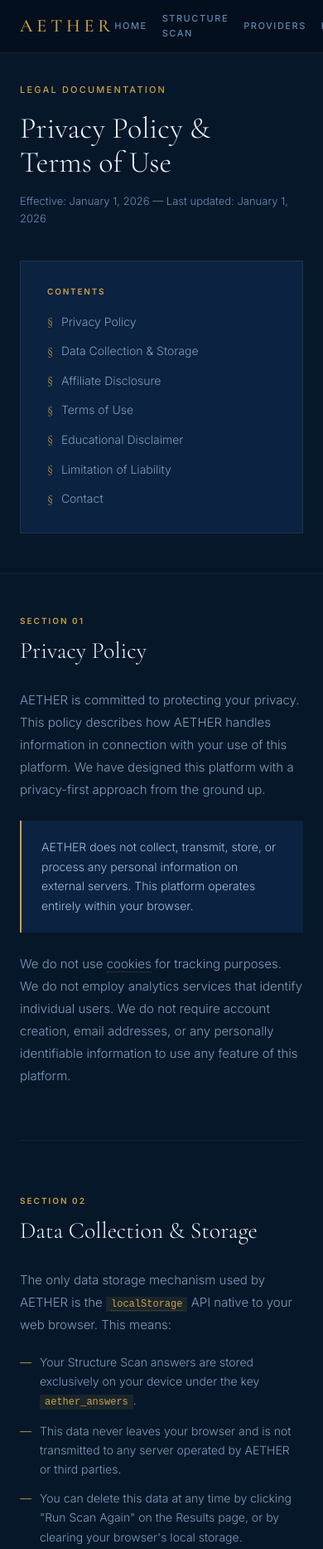
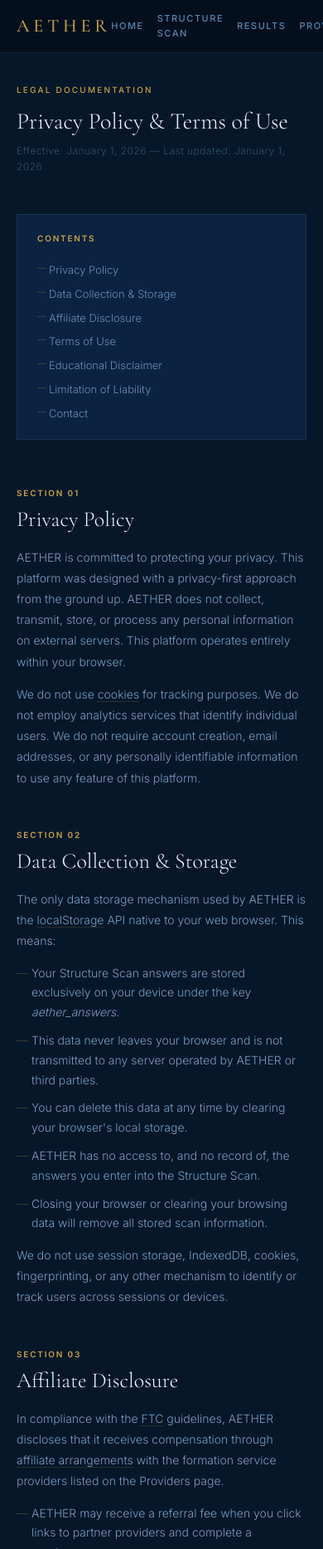
Before and after one commit to TheStrategicOperator/aether-v2-prototype, a website: page legal.html in a window 390 px wide. Shown: the top 1867 px of the page at 83% size. Drawn offline with nearby package versions, Linux system fonts and the light colour scheme.

Commit message:
Update legal.html

```diff
--- a/legal.html
+++ b/legal.html
@@ -2,63 +2,51 @@
 <html lang="en">
 <head>
 <meta charset="UTF-8">
+<meta name="theme-color" content="#061729">
 <meta name="viewport" content="width=device-width, initial-scale=1.0">
-<meta name="theme-color" content="#061729">
-<title>AETHER — Privacy Policy & Terms of Use</title>
+<title>AETHER — Privacy Policy &amp; Terms</title>
 <link rel="preconnect" href="https://fonts.googleapis.com">
 <link rel="preconnect" href="https://fonts.gstatic.com" crossorigin>
 <link href="https://fonts.googleapis.com/css2?family=Cormorant+Garamond:ital,wght@0,300;0,400;0,500;0,600;1,300;1,400&family=Inter:wght@300;400;500;600&display=swap" rel="stylesheet">
 <style>
+html{background:#061729!important;}
 *,*::before,*::after{box-sizing:border-box;margin:0;padding:0;}
-html{background:#061729!important;}
 body{background:#061729!important;color:#C8DEFF;font-family:'Inter',sans-serif;font-weight:300;line-height:1.6;min-height:100vh;display:flex;flex-direction:column;}
 header{position:fixed;top:0;left:0;right:0;z-index:100;padding:0 48px;height:64px;display:flex;align-items:center;justify-content:space-between;background:#040F1E!important;border-bottom:1px solid rgba(255,255,255,0.07);}
 .logo{font-family:'Cormorant Garamond',serif;font-size:22px;font-weight:500;letter-spacing:0.22em;color:#C9A14A;text-decoration:none;text-transform:uppercase;}
-nav{display:flex;gap:32px;align-items:center;}
+nav{display:flex;gap:28px;align-items:center;}
 nav a{font-size:11px;font-weight:500;letter-spacing:0.14em;text-transform:uppercase;color:#5A88B0;text-decoration:none;transition:color 0.2s;}
 nav a:hover,nav a.active{color:#C9A14A;}
-/* TOOLTIPS */
 .tt{position:relative;display:inline;border-bottom:1px dotted rgba(201,161,74,0.35);color:inherit;cursor:help;white-space:nowrap;}
 .tt-box{display:none;position:absolute;bottom:calc(100% + 8px);left:50%;transform:translateX(-50%);width:240px;padding:10px 14px;background:#0B2240!important;border:1px solid rgba(201,161,74,0.35);color:#C8DEFF;font-family:'Inter',sans-serif;font-size:12px;font-weight:300;line-height:1.5;z-index:999;pointer-events:none;text-align:left;white-space:normal;}
 .tt-box::after{content:'';position:absolute;top:100%;left:50%;transform:translateX(-50%);border:5px solid transparent;border-top-color:#0B2240;}
-.tt-box::before{content:'';position:absolute;top:100%;left:50%;transform:translateX(-50%);border:6px solid transparent;border-top-color:rgba(201,161,74,0.35);margin-top:1px;}
 .tt.active .tt-box,.tt:hover .tt-box{display:block;}
 .tt-label{font-size:10px;font-weight:600;letter-spacing:0.14em;text-transform:uppercase;color:#C9A14A;display:block;margin-bottom:4px;}
-@media(max-width:500px){.tt-box{left:-20px;transform:none;width:210px;}}
-/* PAGE */
-.page-hero{padding:120px 80px 60px;background:#061729!important;border-bottom:1px solid rgba(255,255,255,0.06);}
-.page-eyebrow{font-size:11px;font-weight:500;letter-spacing:0.2em;text-transform:uppercase;color:#C9A14A;margin-bottom:16px;}
-.page-title{font-family:'Cormorant Garamond',serif;font-size:clamp(36px,4vw,56px);font-weight:300;line-height:1.15;color:#EEF6FF;margin-bottom:16px;}
-.page-date{font-size:13px;color:#6A90B8;}
-.toc-box{margin:40px 0 0;padding:28px 32px;background:#0B2240!important;border:1px solid rgba(255,255,255,0.07);}
-.toc-label{font-size:10px;font-weight:600;letter-spacing:0.18em;text-transform:uppercase;color:#C9A14A;margin-bottom:16px;}
-.toc-list{list-style:none;display:flex;flex-direction:column;gap:10px;}
-.toc-list li{display:flex;align-items:center;gap:10px;font-size:14px;color:#7A9EC0;}
-.toc-list li::before{content:'§';color:#C9A14A;font-family:'Cormorant Garamond',serif;font-size:16px;}
-.toc-list a{color:#7A9EC0;text-decoration:none;transition:color 0.2s;}
-.toc-list a:hover{color:#C9A14A;}
-.legal-content{flex:1;padding:80px;background:#061729!important;}
-.legal-section{max-width:760px;margin:0 auto 64px;padding-bottom:64px;border-bottom:1px solid rgba(255,255,255,0.06);}
-.legal-section:last-child{border-bottom:none;}
-.section-num{font-size:10px;font-weight:600;letter-spacing:0.2em;text-transform:uppercase;color:#C9A14A;margin-bottom:12px;}
-.section-heading{font-family:'Cormorant Garamond',serif;font-size:clamp(28px,3vw,42px);font-weight:300;line-height:1.2;color:#EEF6FF;margin-bottom:28px;}
-.legal-body{font-size:15px;color:#7A9EC0;line-height:1.8;}
-.legal-body p{margin-bottom:20px;}
-.legal-body p:last-child{margin-bottom:0;}
-.highlight-box{margin:24px 0;padding:20px 24px;background:#0B2240!important;border-left:2px solid #C9A14A;}
-.highlight-box p{font-size:14px;color:#A0C0E0;line-height:1.7;margin-bottom:0;}
-.legal-list{list-style:none;margin:20px 0;display:flex;flex-direction:column;gap:12px;}
-.legal-list li{font-size:14px;color:#7A9EC0;padding-left:24px;position:relative;line-height:1.65;}
-.legal-list li::before{content:'—';position:absolute;left:0;color:#C9A14A;}
-.code-tag{font-family:monospace;font-size:12px;color:#C9A14A;background:rgba(201,161,74,0.1);padding:2px 6px;}
-.contact-box{padding:28px 32px;background:#0B2240!important;border:1px solid rgba(255,255,255,0.07);margin-top:24px;}
-.contact-label{font-size:10px;font-weight:600;letter-spacing:0.18em;text-transform:uppercase;color:#C9A14A;margin-bottom:16px;}
-.contact-body{font-size:14px;color:#7A9EC0;line-height:1.9;}
-footer{padding:32px 80px;background:#030C17!important;border-top:1px solid rgba(255,255,255,0.06);display:flex;align-items:center;justify-content:space-between;}
+.legal-wrap{max-width:740px;margin:0 auto;padding:120px 40px 80px;flex:1;}
+.legal-eyebrow{font-size:10px;font-weight:500;letter-spacing:0.22em;text-transform:uppercase;color:#C9A14A;margin-bottom:14px;}
+.legal-title{font-family:'Cormorant Garamond',serif;font-size:clamp(28px,4vw,44px);font-weight:300;line-height:1.2;color:#EEF6FF;margin-bottom:8px;}
+.legal-date{font-size:12px;color:#304F6A;margin-bottom:48px;letter-spacing:0.04em;}
+.legal-toc{list-style:none;display:flex;flex-direction:column;gap:8px;margin-bottom:56px;padding:20px 24px;background:#0B2240!important;border:1px solid rgba(255,255,255,0.07);}
+.legal-toc-label{font-size:10px;font-weight:600;letter-spacing:0.18em;text-transform:uppercase;color:#C9A14A;margin-bottom:12px;}
+.legal-toc a{font-size:13px;color:#6A90B8;text-decoration:none;padding-left:14px;position:relative;}
+.legal-toc a::before{content:'\2014';position:absolute;left:0;color:rgba(201,161,74,0.35);font-size:11px;}
+.legal-toc a:hover{color:#C9A14A;}
+.legal-section{margin-bottom:48px;}
+.section-label{font-size:10px;font-weight:600;letter-spacing:0.18em;text-transform:uppercase;color:#C9A14A;margin-bottom:8px;}
+.section-heading{font-family:'Cormorant Garamond',serif;font-size:26px;font-weight:300;color:#EEF6FF;margin-bottom:18px;line-height:1.2;}
+.legal-text{font-size:14px;color:#7A9EC0;line-height:1.8;margin-bottom:14px;}
+.legal-text:last-child{margin-bottom:0;}
+.legal-list{list-style:none;display:flex;flex-direction:column;gap:10px;margin-bottom:14px;}
+.legal-list li{font-size:14px;color:#7A9EC0;padding-left:18px;position:relative;line-height:1.7;}
+.legal-list li::before{content:'\2014';position:absolute;left:0;color:rgba(201,161,74,0.35);}
+.contact-block{padding:24px 28px;background:#0A1F38!important;border:1px solid rgba(201,161,74,0.18);margin-top:16px;}
+.contact-label{font-size:10px;font-weight:600;letter-spacing:0.18em;text-transform:uppercase;color:#C9A14A;margin-bottom:12px;}
+.contact-text{font-size:14px;color:#7A9EC0;line-height:1.8;}
+footer{padding:28px 80px;background:#030C17!important;border-top:1px solid rgba(255,255,255,0.06);display:flex;align-items:center;justify-content:space-between;}
 .footer-copy{font-size:12px;color:#304F6A;letter-spacing:0.06em;}
-.footer-link{font-size:12px;color:#304F6A;text-decoration:none;letter-spacing:0.06em;transition:color 0.2s;}
+.footer-link{font-size:12px;color:#304F6A;text-decoration:none;}
 .footer-link:hover{color:#C9A14A;}
-@media(max-width:768px){header{padding:0 24px;}nav{gap:18px;}.page-hero{padding:100px 24px 48px;}.legal-content{padding:48px 24px;}footer{padding:24px;flex-direction:column;gap:12px;text-align:center;}}
+@media(max-width:768px){header{padding:0 20px;}nav{gap:16px;}.legal-wrap{padding:100px 20px 60px;}footer{padding:20px;flex-direction:column;gap:10px;text-align:center;}}
 </style>
 </head>
 <body>
@@ -67,115 +55,104 @@ footer{padding:32px 80px;background:#030C17!important;border-top:1px solid rgba(
   <nav>
     <a href="index.html">Home</a>
     <a href="scan.html">Structure Scan</a>
+    <a href="results.html">Results</a>
     <a href="partners.html">Providers</a>
-    <a href="results.html">Results</a>
-    <a href="legal.html">Legal</a>
+    <a href="legal.html" class="active">Legal</a>
   </nav>
 </header>
-<div class="page-hero">
-  <p class="page-eyebrow">Legal Documentation</p>
-  <h1 class="page-title">Privacy Policy &amp;<br>Terms of Use</h1>
-  <p class="page-date">Effective: January 1, 2026 — Last updated: January 1, 2026</p>
-  <div class="toc-box">
-    <div class="toc-label">Contents</div>
-    <ul class="toc-list">
-      <li><a href="#s01">Privacy Policy</a></li>
-      <li><a href="#s02">Data Collection &amp; Storage</a></li>
-      <li><a href="#s03">Affiliate Disclosure</a></li>
-      <li><a href="#s04">Terms of Use</a></li>
-      <li><a href="#s05">Educational Disclaimer</a></li>
-      <li><a href="#s06">Limitation of Liability</a></li>
-      <li><a href="#s07">Contact</a></li>
-    </ul>
+
+<div class="legal-wrap">
+  <p class="legal-eyebrow">Legal Documentation</p>
+  <h1 class="legal-title">Privacy Policy &amp; Terms of Use</h1>
+  <p class="legal-date">Effective: January 1, 2026 &mdash; Last updated: January 1, 2026</p>
+
+  <div class="legal-toc">
+    <div class="legal-toc-label">Contents</div>
+    <a href="#s01">Privacy Policy</a>
+    <a href="#s02">Data Collection &amp; Storage</a>
+    <a href="#s03">Affiliate Disclosure</a>
+    <a href="#s04">Terms of Use</a>
+    <a href="#s05">Educational Disclaimer</a>
+    <a href="#s06">Limitation of Liability</a>
+    <a href="#s07">Contact</a>
   </div>
+
+  <div class="legal-section" id="s01">
+    <p class="section-label">Section 01</p>
+    <h2 class="section-heading">Privacy Policy</h2>
+    <p class="legal-text">AETHER is committed to protecting your privacy. This platform was designed with a privacy-first approach from the ground up. AETHER does not collect, transmit, store, or process any personal information on external servers. This platform operates entirely within your browser.</p>
+    <p class="legal-text">We do not use <span class="tt">cookies<span class="tt-box"><span class="tt-label">Cookies</span>Small files websites store in your browser to track your activity across sessions or sites. Many sites use them for advertising or analytics. AETHER uses none.</span></span> for tracking purposes. We do not employ analytics services that identify individual users. We do not require account creation, email addresses, or any personally identifiable information to use any feature of this platform.</p>
   </div>
-<div class="legal-content">
-  <div class="legal-section" id="s01">
-    <div class="section-num">Section 01</div>
-    <h2 class="section-heading">Privacy Policy</h2>
-    <div class="legal-body">
-      <p>AETHER is committed to protecting your privacy. This policy describes how AETHER handles information in connection with your use of this platform. We have designed this platform with a privacy-first approach from the ground up.</p>
-      <div class="highlight-box"><p>AETHER does not collect, transmit, store, or process any personal information on external servers. This platform operates entirely within your browser.</p></div>
-      <p>We do not use <span class="tt">cookies<span class="tt-box"><span class="tt-label">Cookies</span>Small files websites store in your browser to track your activity across sessions or sites. Many sites use them for advertising or analytics. AETHER uses none of these.</span></span> for tracking purposes. We do not employ analytics services that identify individual users. We do not require account creation, email addresses, or any personally identifiable information to use any feature of this platform.</p>
-    </div>
-  </div>
+
   <div class="legal-section" id="s02">
-    <div class="section-num">Section 02</div>
+    <p class="section-label">Section 02</p>
     <h2 class="section-heading">Data Collection &amp; Storage</h2>
-    <div class="legal-body">
-      <p>The only data storage mechanism used by AETHER is the <span class="code-tag"><span class="tt">localStorage<span class="tt-box"><span class="tt-label">localStorage</span>A browser feature that stores small amounts of data directly on your device — not on any server. It only exists in your browser and can be cleared by you at any time.</span></span></span> API native to your web browser. This means:</p>
+    <p class="legal-text">The only data storage mechanism used by AETHER is the <span class="tt">localStorage<span class="tt-box"><span class="tt-label">localStorage</span>A browser feature that stores small amounts of data directly on your device — not on any server. It only exists in your browser and can be cleared by you at any time.</span></span> API native to your web browser. This means:</p>
     <ul class="legal-list">
-        <li>Your Structure Scan answers are stored exclusively on your device under the key <span class="code-tag">aether_answers</span>.</li>
+      <li>Your Structure Scan answers are stored exclusively on your device under the key <em>aether_answers</em>.</li>
       <li>This data never leaves your browser and is not transmitted to any server operated by AETHER or third parties.</li>
-        <li>You can delete this data at any time by clicking "Run Scan Again" on the Results page, or by clearing your browser's local storage.</li>
+      <li>You can delete this data at any time by clearing your browser's local storage.</li>
       <li>AETHER has no access to, and no record of, the answers you enter into the Structure Scan.</li>
       <li>Closing your browser or clearing your browsing data will remove all stored scan information.</li>
     </ul>
-      <p>We do not use <span class="tt">session storage<span class="tt-box"><span class="tt-label">Session Storage</span>Similar to localStorage but data is cleared when you close the browser tab. Another way sites can store info about you temporarily.</span></span>, IndexedDB, cookies, fingerprinting, or any other mechanism to identify or track users across sessions or devices.</p>
+    <p class="legal-text">We do not use session storage, IndexedDB, cookies, fingerprinting, or any other mechanism to identify or track users across sessions or devices.</p>
   </div>
-  </div>
+
   <div class="legal-section" id="s03">
-    <div class="section-num">Section 03</div>
+    <p class="section-label">Section 03</p>
     <h2 class="section-heading">Affiliate Disclosure</h2>
-    <div class="legal-body">
-      <p>In compliance with the <span class="tt">Federal Trade Commission<span class="tt-box"><span class="tt-label">FTC</span>The US government agency that regulates advertising and consumer protection. Their guidelines require websites to disclose when they earn money from recommending products or services.</span></span>'s guidelines, AETHER discloses that it receives compensation through <span class="tt">affiliate arrangements<span class="tt-box"><span class="tt-label">Affiliate Arrangement</span>A revenue-sharing agreement where AETHER earns a commission when you click a partner link and make a purchase. The price you pay is the same — the service provider pays the referral fee, not you.</span></span> with the formation service providers listed on the Partners page. Specifically:</p>
+    <p class="legal-text">In compliance with the <span class="tt">FTC<span class="tt-box"><span class="tt-label">FTC</span>The US government agency that regulates advertising and consumer protection. Their guidelines require websites to disclose when they earn money from recommending products or services.</span></span> guidelines, AETHER discloses that it receives compensation through <span class="tt">affiliate arrangements<span class="tt-box"><span class="tt-label">Affiliate Arrangement</span>A revenue-sharing agreement where AETHER earns a commission when you click a partner link and make a purchase. The price you pay is the same — the service provider pays the referral fee, not you.</span></span> with the formation service providers listed on the Providers page.</p>
     <ul class="legal-list">
       <li>AETHER may receive a referral fee when you click links to partner providers and complete a purchase.</li>
       <li>This compensation does not influence the selection or ordering of providers. All providers were evaluated independently based on quality, transparency, and suitability for the platform's audience.</li>
-        <li>Pricing and service terms listed for partner providers are provided for informational purposes only and may not reflect current offers. Consult each provider's website directly for accurate, current pricing.</li>
+      <li>Pricing and service terms listed are provided for informational purposes only. Consult each provider's website directly for accurate, current pricing.</li>
       <li>AETHER is not an employee, agent, or official representative of any listed formation service provider.</li>
     </ul>
   </div>
-  </div>
+
   <div class="legal-section" id="s04">
-    <div class="section-num">Section 04</div>
+    <p class="section-label">Section 04</p>
     <h2 class="section-heading">Terms of Use</h2>
-    <div class="legal-body">
-      <p>By accessing and using the AETHER platform, you agree to the following terms:</p>
+    <p class="legal-text">By accessing and using the AETHER platform, you agree to the following terms:</p>
     <ul class="legal-list">
       <li>You will use this platform for personal, educational, and informational purposes only.</li>
-        <li>You will not attempt to <span class="tt">reverse-engineer<span class="tt-box"><span class="tt-label">Reverse-Engineer</span>Taking apart software or code to understand how it works with the intent to copy or replicate it, usually without the creator's permission.</span></span>, copy, or redistribute the platform's content or codebase without written permission.</li>
+      <li>You will not attempt to reverse-engineer, copy, or redistribute the platform's content or codebase without written permission.</li>
       <li>You acknowledge that the guidance provided is general in nature and does not account for your specific legal, financial, or business circumstances.</li>
       <li>You accept that AETHER is not responsible for decisions made based on the platform's recommendations.</li>
-        <li>You will consult a qualified attorney and/or <span class="tt">CPA<span class="tt-box"><span class="tt-label">CPA</span>Certified Public Accountant. A licensed accounting professional who can advise on taxes, business structure elections, payroll, and financial strategy. Not the same as a bookkeeper.</span></span> before making formation decisions of material consequence.</li>
+      <li>You will consult a qualified attorney and/or <span class="tt">CPA<span class="tt-box"><span class="tt-label">CPA</span>Certified Public Accountant. A licensed accounting professional who can advise on taxes, business structure elections, payroll, and financial strategy.</span></span> before making formation decisions of material consequence.</li>
     </ul>
-      <p>AETHER reserves the right to modify these terms at any time. Continued use of the platform following any modification constitutes acceptance of the revised terms.</p>
   </div>
+
+  <div class="legal-section" id="s05">
+    <p class="section-label">Section 05</p>
+    <h2 class="section-heading">Educational Disclaimer</h2>
+    <p class="legal-text">AETHER provides educational guidance only. Nothing on this platform constitutes legal advice, tax advice, financial advice, or a professional consultation of any kind.</p>
+    <p class="legal-text">The recommendations generated by AETHER's <span class="tt">decision logic<span class="tt-box"><span class="tt-label">Decision Logic</span>The rule-based system AETHER uses to map your scan answers to a structure recommendation. It applies general formation principles — not legal analysis of your specific situation.</span></span> are based on general principles of business formation and are intended to orient first-time founders toward a starting point for further research and professional consultation — not to replace that consultation.</p>
+    <p class="legal-text">AETHER is not a law firm. No <span class="tt">attorney-client relationship<span class="tt-box"><span class="tt-label">Attorney-Client Relationship</span>A formal legal relationship that gives you certain protections including confidentiality. It only exists when an attorney formally agrees to represent you. Using a website doesn't create one.</span></span> is formed through use of this platform. AETHER strongly recommends consulting a licensed attorney and a certified public accountant before filing any formation documents.</p>
   </div>
-  <div class="legal-section" id="s05">
-    <div class="section-num">Section 05</div>
-    <h2 class="section-heading">Educational Disclaimer</h2>
-    <div class="legal-body">
-      <div class="highlight-box"><p>AETHER provides educational guidance only. Nothing on this platform constitutes legal advice, tax advice, financial advice, or a professional consultation of any kind.</p></div>
-      <p>The recommendations generated by AETHER's <span class="tt">decision logic<span class="tt-box"><span class="tt-label">Decision Logic</span>The rule-based system AETHER uses to map your scan answers to a structure recommendation. It applies general formation principles — not legal analysis of your specific situation.</span></span> are based on general principles of business formation and are intended to orient first-time founders toward a starting point for further research and professional consultation — not to replace such consultation.</p>
-      <p>Business formation decisions have significant legal, tax, and financial implications that vary by state, industry, ownership structure, and individual circumstances. AETHER strongly recommends that you consult a licensed attorney and a certified public accountant before filing any formation documents.</p>
-      <p>AETHER is not a law firm. The creators of AETHER are not practicing attorneys and no <span class="tt">attorney-client relationship<span class="tt-box"><span class="tt-label">Attorney-Client Relationship</span>A formal legal relationship that gives you certain protections including confidentiality. It only exists when an attorney formally agrees to represent you. Using a website doesn't create one.</span></span> is formed through use of this platform.</p>
+
+  <div class="legal-section" id="s06">
+    <p class="section-label">Section 06</p>
+    <h2 class="section-heading">Limitation of Liability</h2>
+    <p class="legal-text">To the maximum extent permitted by applicable law, AETHER and its creators shall not be liable for any direct, indirect, incidental, special, or <span class="tt">consequential<span class="tt-box"><span class="tt-label">Consequential Damages</span>Losses that result indirectly from an action — like lost business opportunities or downstream financial harm. This clause limits AETHER's legal exposure for outcomes that flow from using the platform.</span></span> damages arising from your use of the platform or reliance on its recommendations.</p>
+    <p class="legal-text">AETHER is provided "as is" without <span class="tt">warranty<span class="tt-box"><span class="tt-label">Warranty</span>"As is" means AETHER makes no promises about accuracy, completeness, or fitness for your specific situation. Use it as a starting point, not a final answer.</span></span> of any kind, express or implied.</p>
   </div>
-  </div>
-  <div class="legal-section" id="s06">
-    <div class="section-num">Section 06</div>
-    <h2 class="section-heading">Limitation of Liability</h2>
-    <div class="legal-body">
-      <p>To the maximum extent permitted by applicable law, AETHER and its creators shall not be liable for any direct, indirect, incidental, special, <span class="tt">consequential<span class="tt-box"><span class="tt-label">Consequential Damages</span>Losses that result indirectly from an action — like lost business opportunities or downstream financial harm. This clause limits AETHER's legal exposure for outcomes that flow from using the platform.</span></span>, or exemplary damages arising from your use of the platform or reliance on its recommendations. This includes, without limitation, damages for lost profits, loss of business, or formation decisions that produce unfavorable outcomes.</p>
-      <p>AETHER is provided "as is" without <span class="tt">warranty<span class="tt-box"><span class="tt-label">Warranty</span>A legal promise that something will work as described. "As is" means AETHER makes no promises about accuracy, completeness, or fitness for your specific situation — use it as a starting point, not a final answer.</span></span> of any kind, express or implied, including warranties of merchantability, fitness for a particular purpose, or non-infringement.</p>
-    </div>
-  </div>
+
   <div class="legal-section" id="s07">
-    <div class="section-num">Section 07</div>
+    <p class="section-label">Section 07</p>
     <h2 class="section-heading">Contact</h2>
-    <div class="legal-body">
-      <p>For questions, concerns, or feedback regarding these policies, please reach out through the contact channel below.</p>
-      <div class="contact-box">
+    <p class="legal-text">For questions, concerns, or feedback regarding these policies, please reach out below.</p>
+    <div class="contact-block">
       <div class="contact-label">Contact Information</div>
-        <div class="contact-body">
+      <p class="contact-text">
         AETHER Platform<br>
-          Email: [placeholder — contact address to be added]<br>
+        Email: contact@aether.com<br>
         Response time: Within 5 business days
+      </p>
     </div>
   </div>
 </div>
-  </div>
-</div>
+
 <footer>
   <span class="footer-copy">© 2026 AETHER. Educational guidance only — not legal advice.</span>
   <a href="legal.html" class="footer-link">Privacy &amp; Terms</a>
```
Lines whose indentation alone changed are shown as unchanged.
